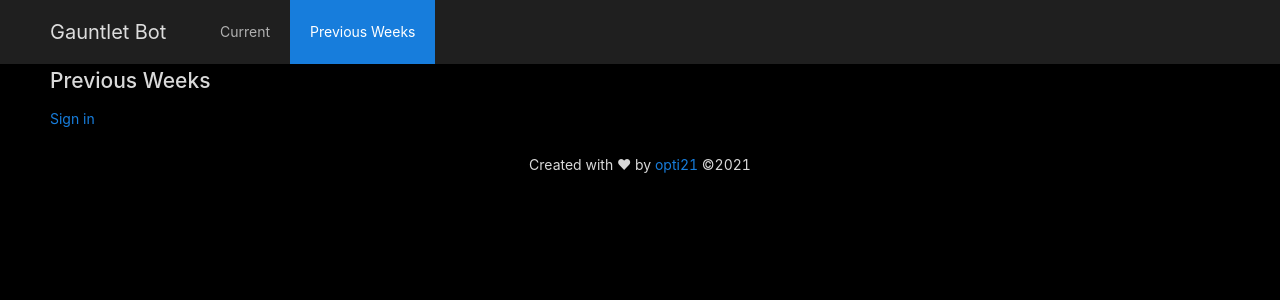
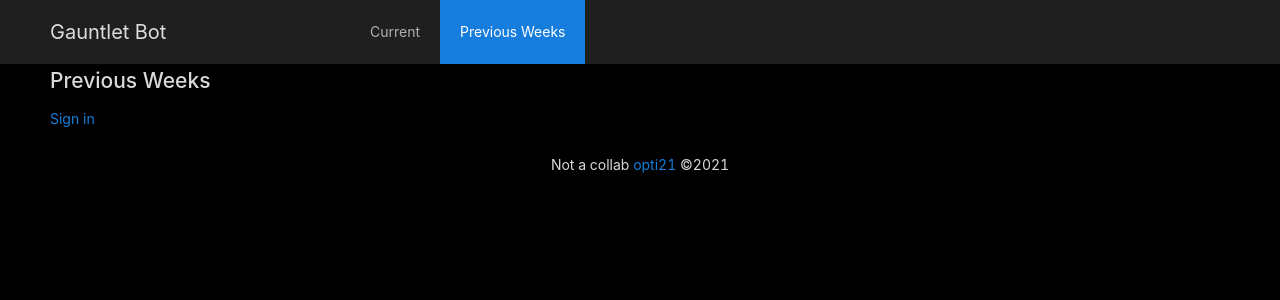
Before and after one commit to opti21/gauntlet-bot, a Next.js app in the folder frontend/: page /previous-weeks in a window 1280 px wide. Shown: the top 300 px of the page. Built offline with nearby package versions, Linux system fonts and the light colour scheme; no server answers.

Commit message:
Funny footer change

```diff
--- a/frontend/components/Gfooter.js
+++ b/frontend/components/Gfooter.js
@@ -1,8 +1,10 @@
-import { Layout } from 'antd'
-const { Footer } = Layout
+import { Layout } from "antd";
+const { Footer } = Layout;
 
 export default function Gfooter() {
-    return (
-        <Footer style={{ textAlign: 'center' }}>Created with ❤ by <a href="https://github.com/opti21">opti21</a> ©2021</Footer>
-    );
+  return (
+    <Footer style={{ textAlign: "center" }}>
+      Not a collab <a href="https://github.com/opti21">opti21</a> ©2021
+    </Footer>
+  );
 }
--- a/frontend/components/Gheader.js
+++ b/frontend/components/Gheader.js
@@ -1,7 +1,7 @@
-import { Layout, Menu } from 'antd'
-import Title from 'antd/lib/skeleton/Title';
+import { Layout, Menu } from "antd";
+import Title from "antd/lib/skeleton/Title";
 const { Header } = Layout;
-import Link from 'next/link'
+import Link from "next/link";
 
 export default function Gheader(props) {
   return (
@@ -10,9 +10,18 @@ export default function Gheader(props) {
         <div style={{ float: "left", width: "150px", height: "20px" }}>
           <p style={{ fontSize: "20px" }}>Gauntlet Bot</p>
         </div>
-                <Menu theme="dark" mode="horizontal" defaultSelectedKeys={[props.activePage]} >
-                    <Menu.Item key="1"><Link href="/current">Current</Link></Menu.Item>
-                    <Menu.Item key="2"><Link href="/previous-weeks">Previous Weeks</Link></Menu.Item>
+        <div style={{ float: "left", width: "150px", height: "20px" }}></div>
+        <Menu
+          theme="dark"
+          mode="horizontal"
+          defaultSelectedKeys={[props.activePage]}
+        >
+          <Menu.Item key="1">
+            <Link href="/current">Current</Link>
+          </Menu.Item>
+          <Menu.Item key="2">
+            <Link href="/previous-weeks">Previous Weeks</Link>
+          </Menu.Item>
         </Menu>
       </Header>
     </div>
```
Also changed, not shown: 1 other file (tests, documents, lock files or other folders). Lines whose indentation alone changed are shown as unchanged.
